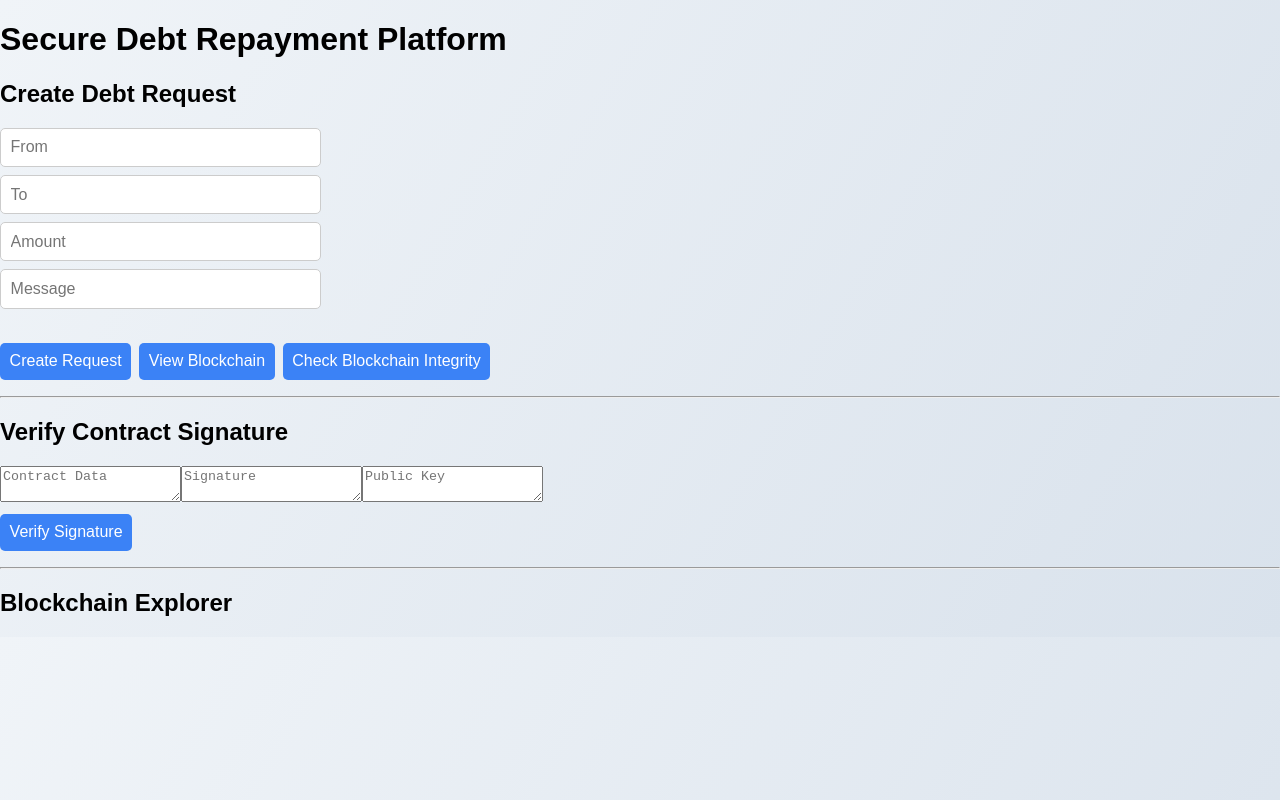
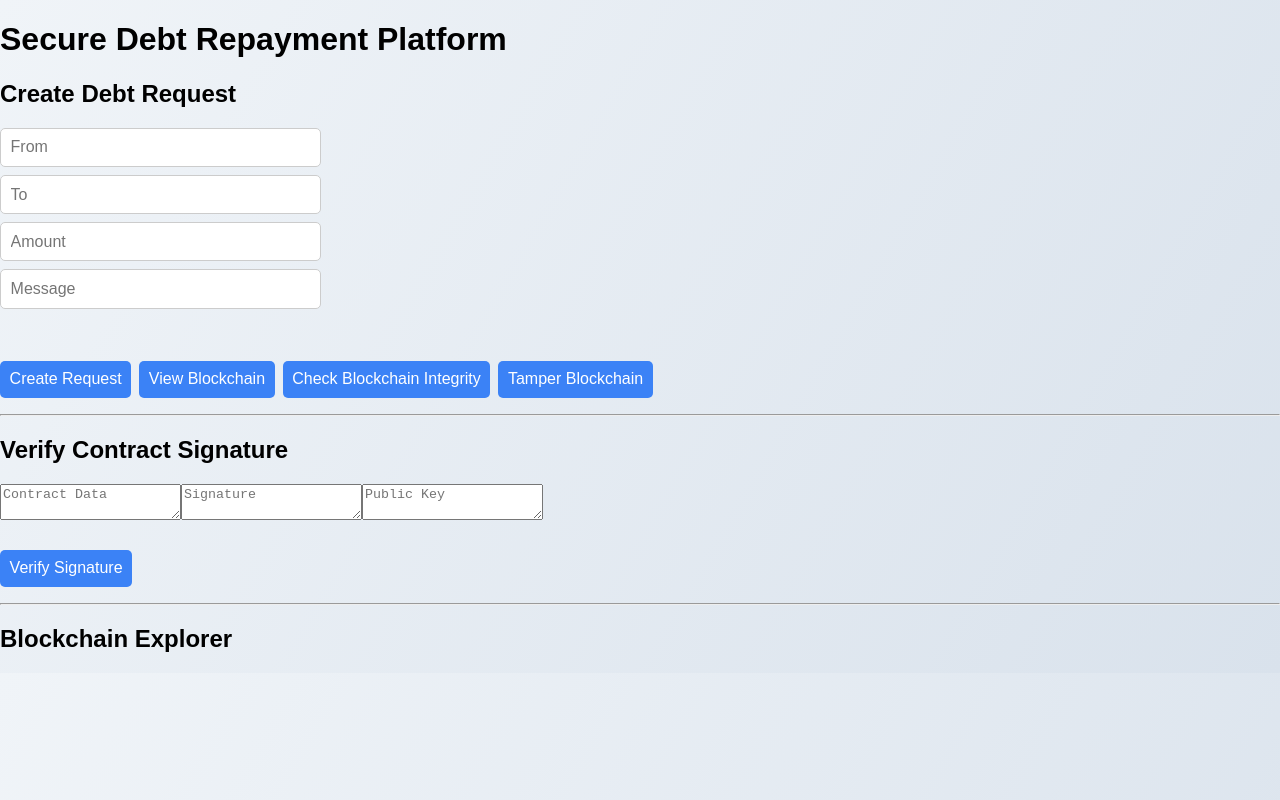
Before and after one commit to harsh666666/secure-debt-platform, a React (Create React App) app in the folder frontend/: page / in a window 1280 px wide. Built offline with nearby package versions, Linux system fonts and the light colour scheme.

Commit message:
Added blockchain tamper demo feature

```diff
--- a/frontend/src/App.js
+++ b/frontend/src/App.js
@@ -1,7 +1,9 @@
-import React, { useState, useEffect } from "react";
+import React, { useState } from "react";
 import "./App.css";
 
 function App() {
+
+  const backendURL = "http://localhost:5000";
 
   const [from, setFrom] = useState("");
   const [to, setTo] = useState("");
@@ -14,12 +16,9 @@ function App() {
   const [contractData, setContractData] = useState("");
   const [signature, setSignature] = useState("");
   const [publicKey, setPublicKey] = useState("");
-
   const [verificationResult, setVerificationResult] = useState("");
 
-  const backendURL = "http://localhost:5000";
-
-  // Create Request
+  // Create request
   const createRequest = async () => {
 
     const request = {
@@ -41,7 +40,7 @@ function App() {
     alert(data.message);
   };
 
-  // Load Blockchain
+  // Load blockchain
   const loadBlockchain = async () => {
 
     const res = await fetch(`${backendURL}/api/blockchain`);
@@ -51,7 +50,7 @@ function App() {
 
   };
 
-  // Verify Blockchain
+  // Verify blockchain integrity
   const verifyChain = async () => {
 
     const res = await fetch(`${backendURL}/api/verify-chain`);
@@ -65,7 +64,7 @@ function App() {
 
   };
 
-  // Verify Contract Signature
+  // Verify contract signature
   const verifyContract = async () => {
 
     const res = await fetch(`${backendURL}/api/verify-contract`, {
@@ -86,6 +85,26 @@ function App() {
       setVerificationResult("✅ Signature Valid");
     } else {
       setVerificationResult("❌ Signature Invalid");
+    }
+
+  };
+
+  // Tamper blockchain (demo)
+  const tamperBlockchain = () => {
+
+    if (blocks.length > 1) {
+
+      const tampered = [...blocks];
+      tampered[1].data = "HACKED DATA";
+
+      setBlocks(tampered);
+
+      alert("Block tampered! Now check blockchain integrity.");
+
+    } else {
+
+      alert("Need at least 2 blocks to tamper.");
+
     }
 
   };
@@ -121,7 +140,7 @@ function App() {
         onChange={(e) => setMessage(e.target.value)}
       />
 
-      <br />
+      <br /><br />
 
       <button onClick={createRequest}>
         Create Request
@@ -133,6 +152,10 @@ function App() {
 
       <button onClick={verifyChain}>
         Check Blockchain Integrity
+      </button>
+
+      <button onClick={tamperBlockchain}>
+        Tamper Blockchain
       </button>
 
       <p>{chainStatus}</p>
@@ -159,7 +182,7 @@ function App() {
         onChange={(e) => setPublicKey(e.target.value)}
       />
 
-      <br />
+      <br /><br />
 
       <button onClick={verifyContract}>
         Verify Signature
@@ -172,6 +195,7 @@ function App() {
       <h2>Blockchain Explorer</h2>
 
       {blocks.map((block, index) => (
+
         <div key={index} className="block">
 
           <h3>Block #{index}</h3>
@@ -183,10 +207,12 @@ function App() {
           <p><b>Hash:</b> {block.hash}</p>
 
         </div>
+
       ))}
 
     </div>
   );
+
 }
 
 export default App;
```
